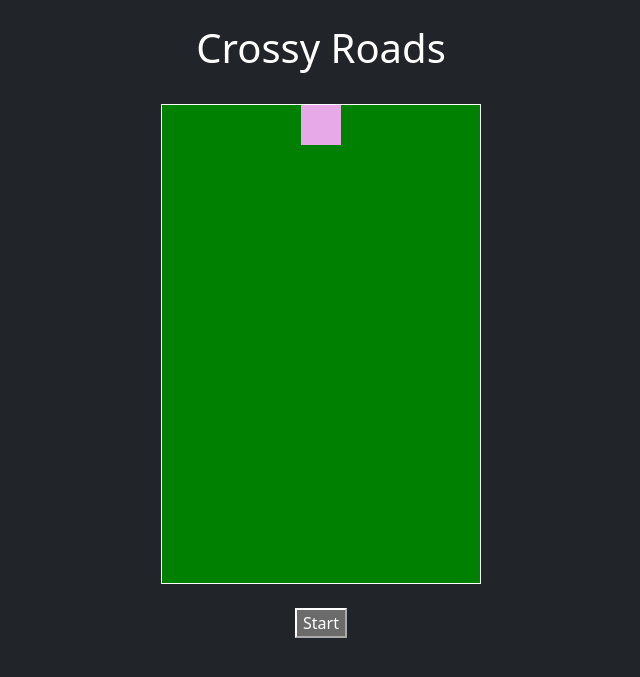
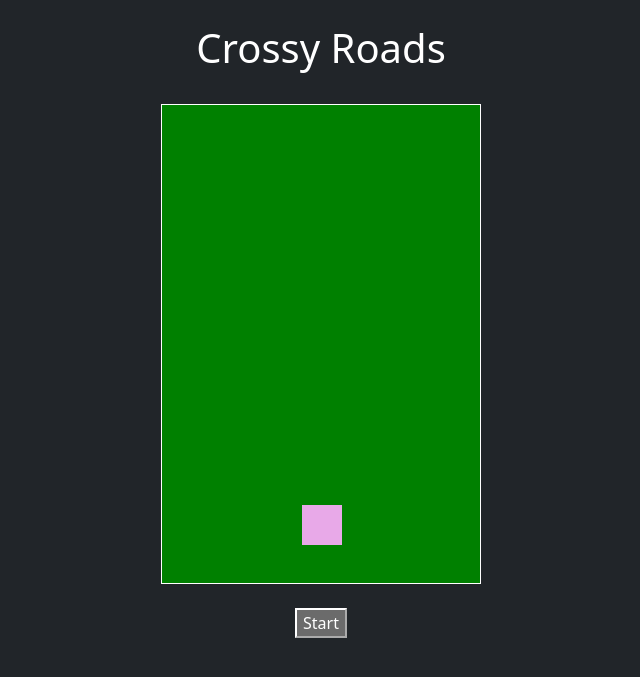
Before and after one commit to nadahameed/LactoseKirbies, a Flask app: page /crossy in a window 1280 px wide. Shown: the part 56-733 px from the top of the page, without its empty margins (319-959 px from the left). Run offline with Flask 3, Linux system fonts and the light colour scheme; the visitor is signed in with stand-in values (Sample User, id 1).

Commit message:
gen working?

```diff
--- a/app/static/js/crossyroad.js
+++ b/app/static/js/crossyroad.js
@@ -6,20 +6,22 @@ $(document).ready(function() {
     const movementInc = 40;
     const gameSpeed = 5;
     var roadInterval;
-    var playerX = 240;
-    var playerY = gameContainer.height() - roadHeight;
+    var genInterval;
+    var playerX = 160;
+    var playerY = 440;
     var cars = [];
+    var points = 0;
 
     var generateRoad = function() {
         // console.log("generating road...");
-            var road = $('<div>').addClass('road').css('top', '0px');
-            gameContainer.append(road);
+        var road = $('<div>').addClass('road').css('top', '-40px');
+        gameContainer.append(road);
     };
 
     var generateCar = function() {
         // console.log("generating car...");
         var carPosition = Math.floor(Math.random() * (gameContainer.width() - 40));
-        var car = $('<div>').addClass('car').css('top', '-60px').css('left', carPosition + 'px');
+        var car = $('<div>').addClass('car').css('top', '-40px').css('left', carPosition + 'px');
         gameContainer.append(car);
         cars.push(car);
     };
@@ -30,7 +32,7 @@ $(document).ready(function() {
         roads.each(function() {
                 var topPosition = parseInt($(this).css('top'));
                 $(this).css('top', topPosition + gameSpeed + 'px');
-                if (topPosition >= gameContainer.height()) {
+                if (topPosition >= gameContainer.height() - roadHeight) {
                     $(this).remove();
             }
         });
@@ -47,8 +49,8 @@ $(document).ready(function() {
                 cars.splice(i, 1);
                 i--;
             }
-            var carPosition = parseInt(car.css('left'));
-            car.css('top', carPosition + gameSpeed + 'px');
+            var leftPosition = parseInt(car.css('left'));
+            car.css('top', leftPosition + gameSpeed + 'px');
 
         };
     };
@@ -58,16 +60,18 @@ $(document).ready(function() {
         $(document).keydown(function(e) {
             if (e.keyCode == 65) { // D
                     playerX -= movementInc;
-                    player.css('left', playerX + 'px');
+                    player.css('left', '' + playerX + 'px');
             } else if (e.keyCode == 68) { // A
                     playerX += movementInc;
-                    player.css('left', playerX + 'px');
+                    player.css('left', '' + playerX + 'px');
             } else if (e.keyCode == 87) { // W
                     playerY -= movementInc;
-                    player.css('bottom', playerY + 'px');
+                    player.css('top', '' + playerY + 'px');
+                    points += 1;
             } else if (e.keyCode == 83) { // S
                     playerY += movementInc;
-                    player.css('bottom', playerY + 'px');
+                    player.css('top', '' + playerY + 'px');
+                    points -= 1;
             }
         });
     }
@@ -75,8 +79,8 @@ $(document).ready(function() {
     var checkCollision = function() {
         // var roads = $('.road');
         var cars = $('.car');
-        var playerTop = playerY + player.height();
-        var playerBottom = playerY;
+        var playerTop = playerY;
+        var playerBottom = playerY + + player.height();
         var playerLeft = playerX;
         var playerRight = playerX + player.width();
 
@@ -122,19 +126,23 @@ $(document).ready(function() {
         clearInterval(roadInterval);
         location.reload();
         isRunning = false;
+        startButton.innerHTML = "Start";
     };
 
     var startGame = function() {
         console.log("starting game...");
         roadInterval = setInterval(function() {
-            generateRoad();
-            //   generateCar();
             moveRoads();
             //   moveCars();
             movePlayer();
             checkCollision();
         }, 100);
+        genInterval = setInterval(function() {
+            generateRoad();
+            //   generateCar();
+        }, 800);
         isRunning = true;
+        startButton.innerHTML = "Stop";
     };
 
     var run = function() {
--- a/app/templates/crossyroad.html
+++ b/app/templates/crossyroad.html
@@ -30,7 +30,8 @@
       }
       .player {
         position: absolute;
-        left: 50%;
+        left: 160px;
+        top: 400px;
         transform: translateX(-50%);
         width: 40px;
         height: 40px;
@@ -38,8 +39,8 @@
       }
       .car {
         position: absolute;
-        width: 60px;
-        height: 60px;
+        width: 40px;
+        height: 40px;
         background-color: rgb(22, 22, 62);
       }
 
```
